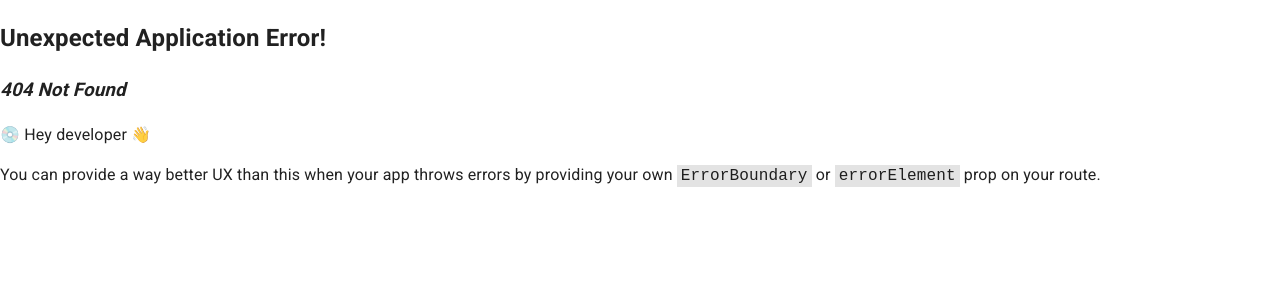
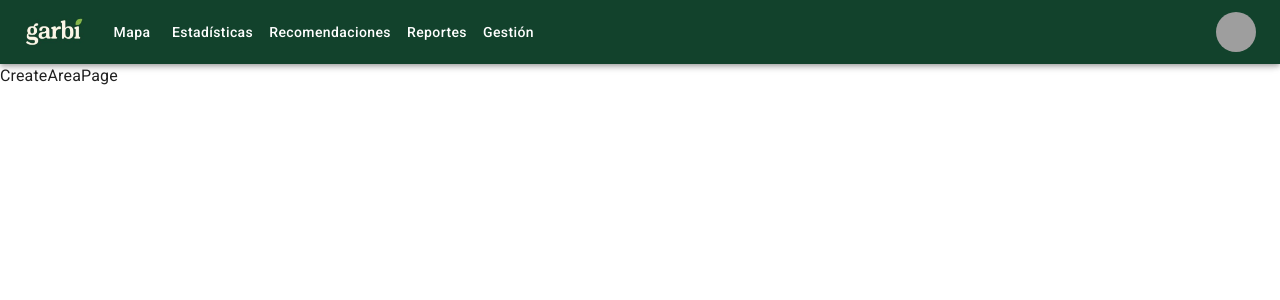
Before and after one commit to SofiaPalmieri/garbi-front, a React (Vite) app: page /areas/new in a window 1280 px wide. Before the commit this address had no page. Shown: the top 300 px of the page. Built offline with nearby package versions, Linux system fonts and the light colour scheme; grey boxes are pictures that could not be loaded; a web font is replaced by a local one.

Commit message:
created route and component to create a new route

```diff
--- a/src/main.jsx
+++ b/src/main.jsx
@@ -18,6 +18,7 @@ import HomePage from './pages/Home/HomePage.jsx'
 import CompanyPage from './pages/Company/CompanyPage.jsx'
 import EmpleadosPage from './pages/Empleados/EmpleadosPage.jsx'
 import AreaPage from './pages/Area/AreaPage.jsx'
+import CreateAreaPage from './pages/CreateArea/CreateAreaPage.jsx'
 
 const theme = createTheme({
   palette: {
@@ -66,6 +67,10 @@ const router = createBrowserRouter([
       {
         path: '/areas',
         element: <AreaPage />
+      },
+      {
+        path: '/areas/new',
+        element: <CreateAreaPage />
       }
     ]
   },
--- /dev/null
+++ b/src/pages/CreateArea/CreateAreaPage.jsx
@@ -0,0 +1,9 @@
+import React from 'react'
+
+const CreateAreaPage = () => {
+  return (
+    <div>CreateAreaPage</div>
+  )
+}
+
+export default CreateAreaPage
```
